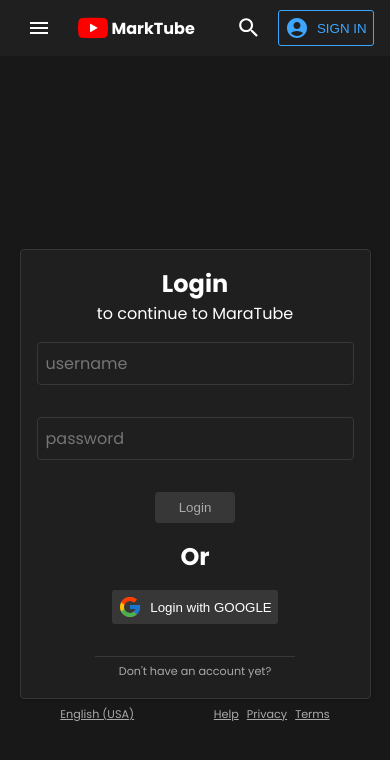
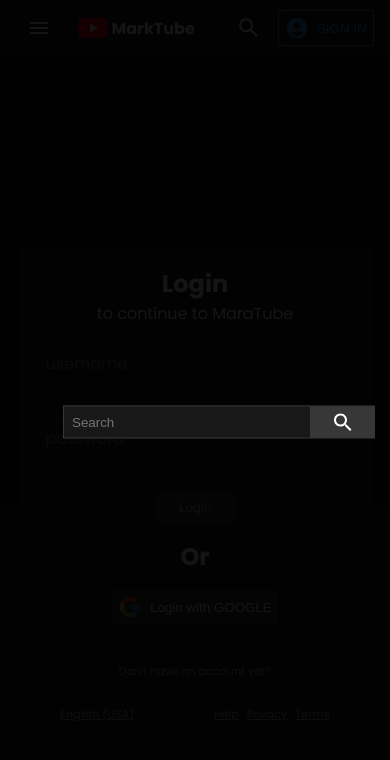
Before and after one commit to Marchelllo27/youtube-clone, a React (Vite) app: page /auth in a window 390 px wide. Both pictures are taken after a click on the icon 248 px from the left and 28 px from the top of the page. Shown: the top 760 px of the page. Built offline with nearby package versions, Linux system fonts and the light colour scheme; no server answers.

Commit message:
Mobile search bar implemented

```diff
--- a/src/components/Header/Actions.jsx
+++ b/src/components/Header/Actions.jsx
@@ -12,7 +12,9 @@
 import Button from "../Shared/Button";
 import CustomToolTip from "../Shared/Tooltip";
 import Upload from "../Video/Upload/Upload";
-import UserAccountMenu from "../Menu/userAccountMenu";
+import UserAccountMenu from "../Menu/UserAccountMenu";
+import MobileSearchBar from "./MobileSearchBar";
+import Backdrop from "../Shared/Backdrop";
 
 const Container = styled.nav`
   display: flex;
@@ -23,6 +25,7 @@
 const Actions = () => {
   const [showUserAccountMenu, setShowUserAccountMenu] = useState(false);
   const [showUploadModal, setShowUploadModal] = useState(false);
+  const [showMobileSearchBar, setShowMobileSearchBar] = useState(false);
   const { user } = useSelector(state => state.auth);
 
   const iconRef = useRef();
@@ -40,7 +43,7 @@
 
   const Search = (
     <CustomToolTip title="Search video">
-      <SearchIcon sx={{ fontSize: "1.6rem", cursor: "pointer" }} />
+      <SearchIcon sx={{ fontSize: "1.6rem", cursor: "pointer" }} onClick={() => setShowMobileSearchBar(true)} />
     </CustomToolTip>
   );
 
@@ -79,6 +82,12 @@
 
   return (
     <Container>
+      {showMobileSearchBar && (
+        <>
+          <Backdrop show={showMobileSearchBar} onClick={() => setShowMobileSearchBar(false)} opacity="0.92" />
+          <MobileSearchBar setShowSearchBar={setShowMobileSearchBar} />
+        </>
+      )}
       {!forTabletsAndBigger && Search}
 
       {forTabletsAndBigger && userIsLoggedIn && AddVideoIcon}
--- /dev/null
+++ b/src/components/Header/MobileSearchBar.jsx
@@ -0,0 +1,10 @@
+// EXTRA
+import CustomCreatePortal from "../Shared/CustomCreatePortal";
+import SearchBar from "./SearchBar";
+
+const MobileSearchBar = ({ setShowSearchBar }) => {
+  return (
+    <CustomCreatePortal component={<SearchBar forMobile={true} showSearchBar={setShowSearchBar} />} id="modal-root" />
+  );
+};
+export default MobileSearchBar;
--- a/src/components/Header/SearchBar.jsx
+++ b/src/components/Header/SearchBar.jsx
@@ -8,9 +8,18 @@
 
 const Container = styled.form`
   display: flex;
-  width: 100%;
-  max-width: 40rem;
+  position: ${({ forMobile }) => forMobile && "fixed"};
+  top: ${({ forMobile }) => forMobile && "50%"};
+  left: ${({ forMobile }) => forMobile && "50%"};
+  transform: ${({ forMobile }) => forMobile && "translate(-50%, -50%)"};
+  width: 80%;
   margin: 0 1.5rem;
+  z-index: 1000;
+
+  @media (min-width: 480px) {
+    width: 100%;
+    max-width: 40rem;
+  }
 `;
 const SearchInput = styled.input`
   width: calc(100% - 4rem);
@@ -19,6 +28,14 @@
   padding: 0.5rem;
   outline: none;
   color: ${({ theme }) => theme.text};
+
+  &:-webkit-autofill,
+  &:-webkit-autofill:hover,
+  &:-webkit-autofill:focus,
+  &:-webkit-autofill:active {
+    transition: background-color 1s ease 50000s;
+    -webkit-text-fill-color: ${({ theme }) => theme.text};
+  }
 `;
 const Icon = styled.button`
   width: 4rem;
@@ -28,7 +45,7 @@
   color: ${({ theme }) => theme.text};
 `;
 
-const SearchBar = () => {
+const SearchBar = ({ forMobile, showSearchBar }) => {
   const searchRef = useRef();
   const navigate = useNavigate();
 
@@ -36,12 +53,13 @@
     e.preventDefault();
     const searchQuery = searchRef.current.value;
 
+    showSearchBar && showSearchBar(false);
     navigate(`/search-results?q=${searchQuery}`);
   };
 
   return (
-    <Container>
-      <SearchInput name="searchbar" id="searchbar" placeholder="Search" ref={searchRef} />
+    <Container forMobile={forMobile}>
+      <SearchInput name="searchbar" id="searchbar" placeholder="Search" ref={searchRef} autoFocus />
       <CustomTooltip title="Search videos">
         <Icon onClick={onClickSearchButton}>
           <SearchIcon />
--- a/src/components/Menu/userAccountMenu.jsx
+++ b/src/components/Menu/userAccountMenu.jsx
@@ -30,7 +30,7 @@
   }
 `;
 
-const userAccountMenu = ({ onClose, iconRef }) => {
+const UserAccountMenu = ({ onClose, iconRef }) => {
   const dispatch = useDispatch();
   const asideRef = useRef(null);
 
@@ -51,7 +51,7 @@
     return () => {
       document.removeEventListener("click", onDocumentClickHandler, true);
     };
-  }, []);
+  }, [iconRef, onClose]);
 
   return (
     <Aside ref={asideRef}>
@@ -64,4 +64,4 @@
     </Aside>
   );
 };
-export default userAccountMenu;
+export default UserAccountMenu;
--- a/src/components/Shared/Backdrop.jsx
+++ b/src/components/Shared/Backdrop.jsx
@@ -1,4 +1,3 @@
-import ReactDOM from "react-dom";
 import { useRef } from "react";
 import styled from "styled-components";
 // EXTRA
@@ -11,7 +10,7 @@
   left: 0;
   width: 100%;
   height: 100vh;
-  background-color: rgba(0, 0, 0, 0.7);
+  background-color: ${({ opacity }) => (opacity ? `rgba(0, 0, 0, ${opacity})` : "rgba(0, 0, 0, 0.7)")};
   cursor: pointer;
   z-index: 1000;
 
@@ -43,12 +42,12 @@
   }
 `;
 
-const Backdrop = ({ show, onClick }) => {
+const Backdrop = ({ show, onClick, opacity }) => {
   const backdropRef = useRef();
 
   const element = (
     <CSSTransition in={show} timeout={200} classNames="fade-backdrop" nodeRef={backdropRef} mountOnEnter unmountOnExit>
-      <Container onClick={onClick} ref={backdropRef} />
+      <Container onClick={onClick} ref={backdropRef} opacity={opacity} />
     </CSSTransition>
   );
 
```
